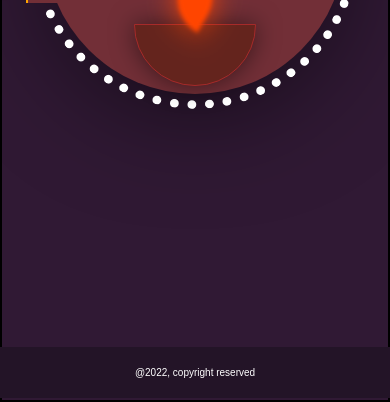
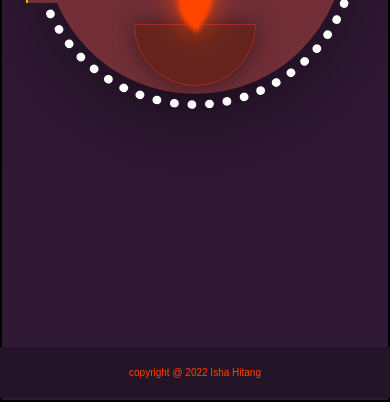
Before and after one commit to iamisha/HappyDiwali2022, a plain HTML site: page index.html in a window 390 px wide. Shown: the part 446-848 px from the top of the page. Drawn offline with Linux system fonts and the light colour scheme; a web font is replaced by a local one.

Commit message:
responsive code written

```diff
--- a/index.html
+++ b/index.html
@@ -21,7 +21,7 @@
 					<div class="firework"></div>
 				</div>
 			</div>
-			<div class="item footer">@2022, copyright reserved</div>
+			<div class="item footer">copyright @ 2022 Isha Hitang</div>
 		</div>
 	</body>
 </html>
--- a/style.css
+++ b/style.css
@@ -129,7 +129,7 @@ span.dynamic-txts::after{
 }
 .footer
 {
-    color: #fff;
+    color: #ff4500;
     display: flex;
     justify-content: center;
     align-items: center;
```
